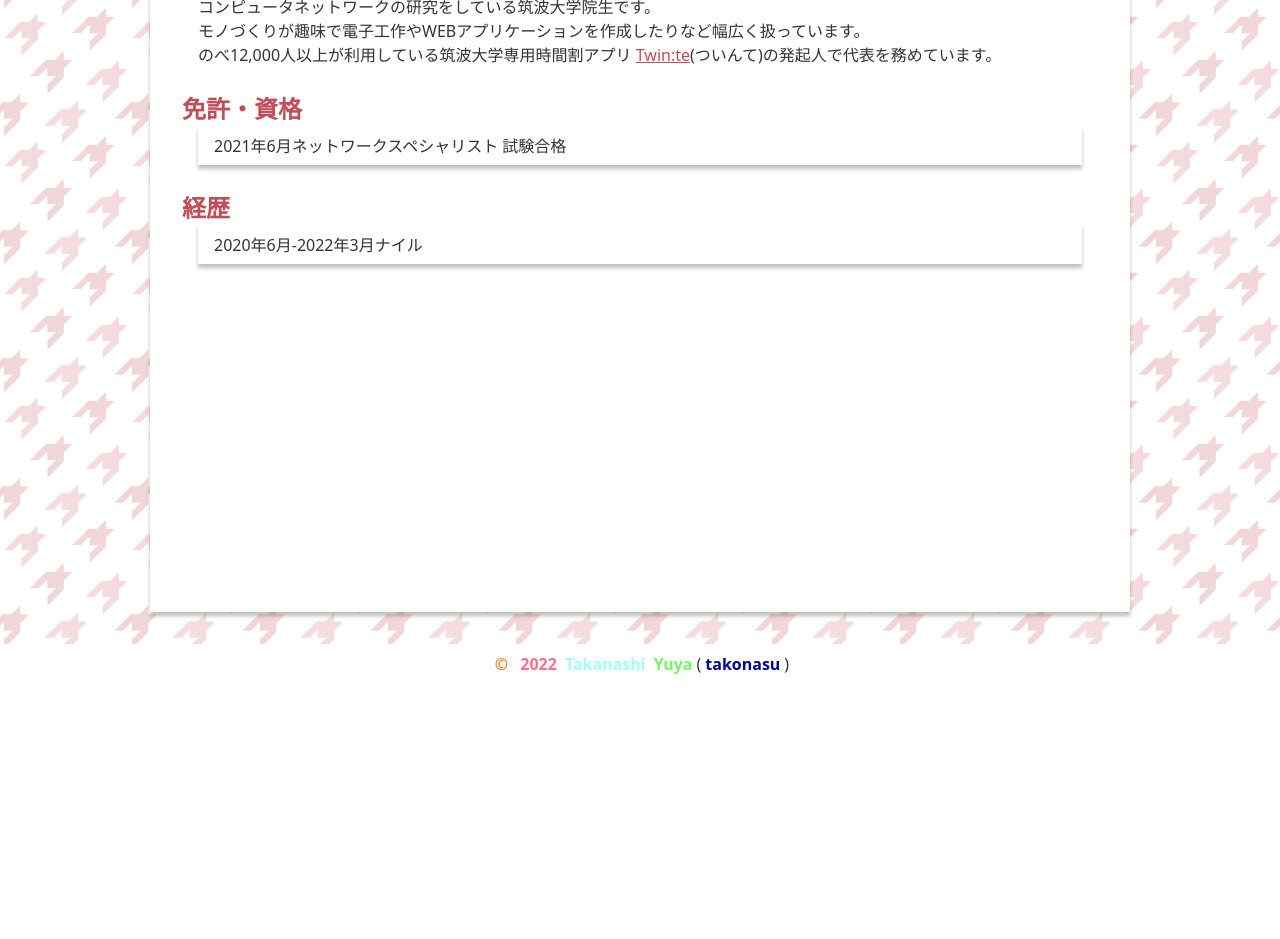
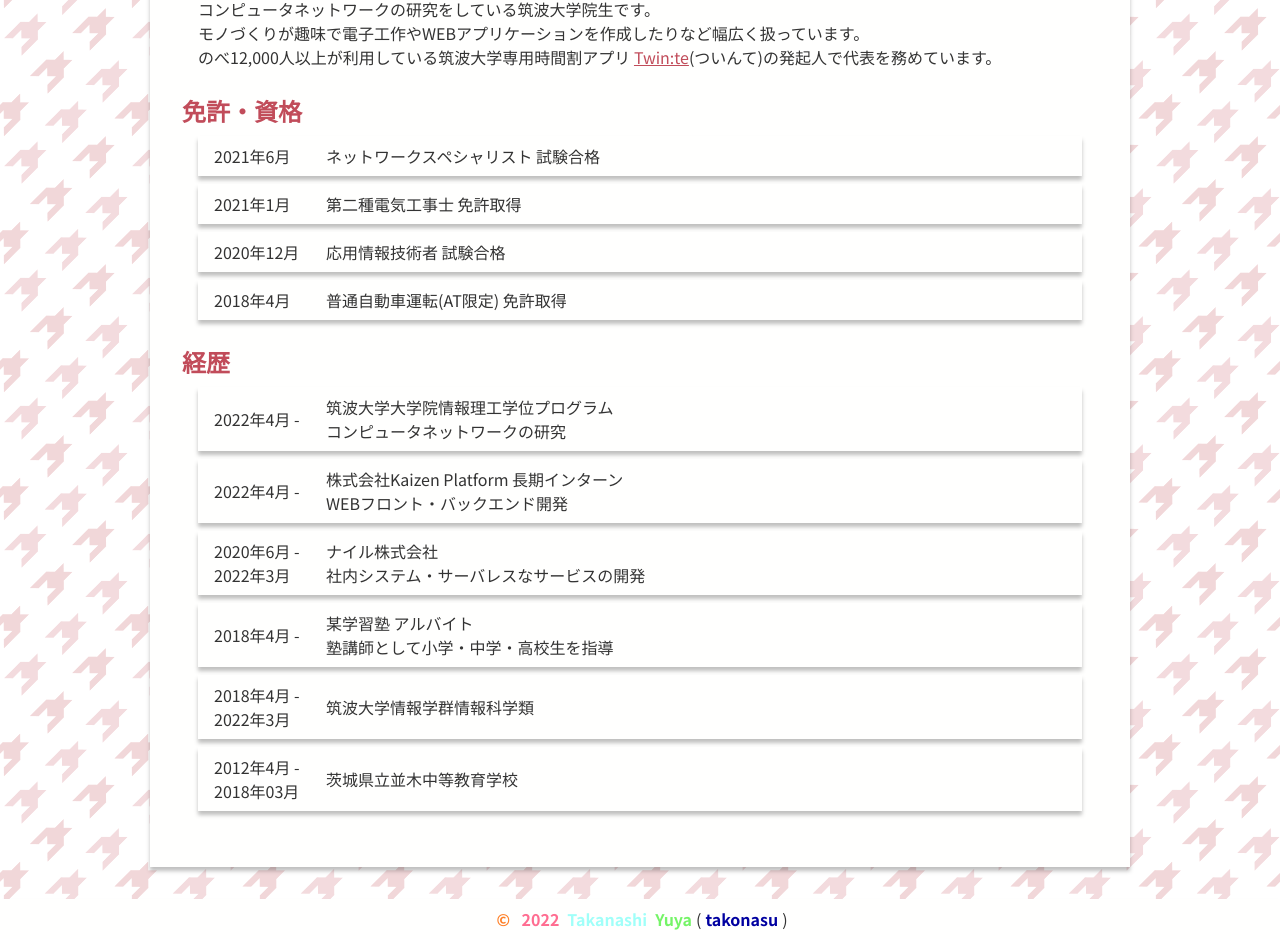
Before and after one commit to takonasu/portfolio, a Next.js app: page / in a window 1280 px wide. Shown: the part 1220-2159 px from the top of the page. Before the commit the page ends 1904 px from the top, so only its background shows below. Built offline with nearby package versions, Linux system fonts and the light colour scheme.

Commit message:
add: リストとフォント

```diff
--- a/components/molecules/normalList.tsx
+++ b/components/molecules/normalList.tsx
@@ -1,16 +1,18 @@
-import { ReactNode } from 'react';
 import styles from '../../styles/components/molecules/NormalList.module.scss';
 
 type Props = {
 	day: string;
-	children: ReactNode;
+	title: string;
+	detail?: string;
 };
-
-export const NormalList: React.FC<Props> = ({ day, children }) => {
+export const NormalList: React.FC<Props> = ({ day, title, detail }) => {
 	return (
 		<div className={styles.main}>
-			<p>{day}</p>
-			<p>{children}</p>
+			<div className={styles.day}>{day}</div>
+			<div className={styles.contents}>
+				<p>{title}</p>
+				{detail ? <p>{detail}</p> : <></>}
+			</div>
 		</div>
 	);
 };
--- a/components/organisms/topAbout.tsx
+++ b/components/organisms/topAbout.tsx
@@ -34,10 +34,30 @@
 					</p>
 				</AboutArticle>
 				<AboutArticle title="免許・資格">
-					<NormalList day="2021年6月">ネットワークスペシャリスト 試験合格</NormalList>
+					<NormalList day="2021年6月" title="ネットワークスペシャリスト 試験合格" />
+					<NormalList day="2021年1月" title="第二種電気工事士 免許取得" />
+					<NormalList day="2020年12月" title="応用情報技術者  試験合格" />
+					<NormalList day="2018年4月" title="普通自動車運転(AT限定) 免許取得" />
 				</AboutArticle>
 				<AboutArticle title="経歴">
-					<NormalList day="2020年6月-2022年3月">ナイル</NormalList>
+					<NormalList
+						day="2022年4月 -"
+						title="筑波大学大学院情報理工学位プログラム"
+						detail="コンピュータネットワークの研究"
+					/>
+					<NormalList
+						day="2022年4月 -"
+						title="株式会社Kaizen Platform 長期インターン"
+						detail="WEBフロント・バックエンド開発"
+					/>
+					<NormalList
+						day="2020年6月 - 2022年3月"
+						title="ナイル株式会社"
+						detail="社内システム・サーバレスなサービスの開発"
+					/>
+					<NormalList day="2018年4月 -" title="某学習塾 アルバイト" detail="塾講師として小学・中学・高校生を指導" />
+					<NormalList day="2018年4月 - 2022年3月" title="筑波大学情報学群情報科学類" />
+					<NormalList day="2012年4月 - 2018年03月" title="茨城県立並木中等教育学校" />
 				</AboutArticle>
 			</div>
 		</div>
--- a/styles/components/molecules/NormalList.module.scss
+++ b/styles/components/molecules/NormalList.module.scss
@@ -2,7 +2,13 @@
 
 .main {
   display: flex;
+  align-items: center;
   background-color: var.$DefaultBackgroundColor;
   box-shadow: 0 4px 4px rgb(0 0 0 / 25%);
   padding: 0.5rem 1rem;
+  margin: 0.5rem 0rem;
+  .day{
+    width: 7rem;
+    font-weight: 500;
+  }
 }
--- a/styles/components/organisms/TopMain.module.scss
+++ b/styles/components/organisms/TopMain.module.scss
@@ -5,7 +5,6 @@
   padding: 2rem;
   width: 100vw;
   max-width: 980px;
-  height: 1000px;
   background-color: var.$DefaultBackgroundColor;
   box-shadow: 0 4px 4px rgb(0 0 0 / 25%);
 }
--- a/styles/globals.scss
+++ b/styles/globals.scss
@@ -6,7 +6,7 @@
   padding: 0;
   margin: 0;
   color: var.$DefaultCharacterColor;
-  font-family: 'Noto Sans', sans-serif;
+  font-family: 'Noto Sans JP', sans-serif;
   background-image: url(../public/images/background.png);
   background-color: rgb(255 255 255 / 80%);
   background-blend-mode: lighten;
```
